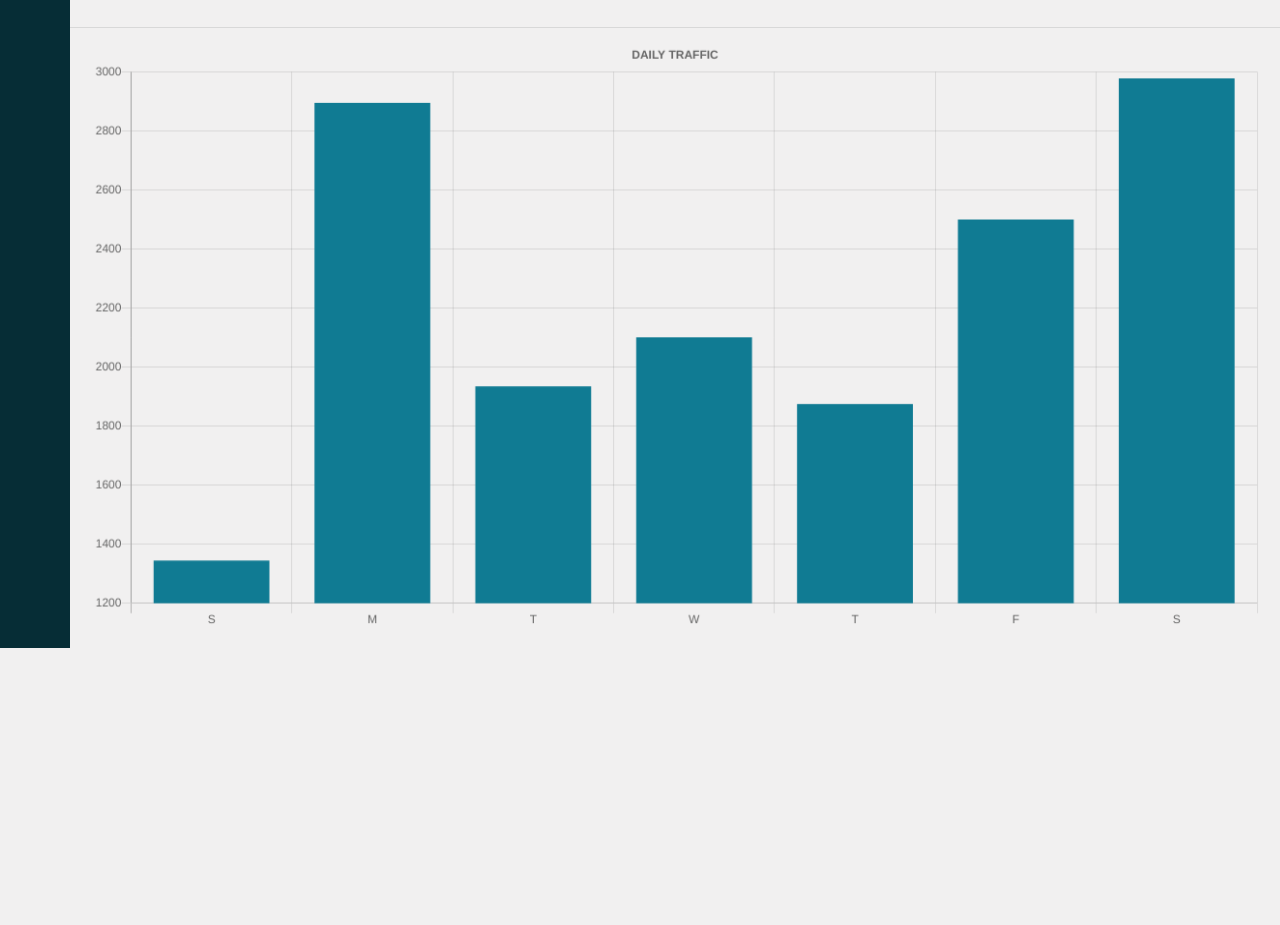
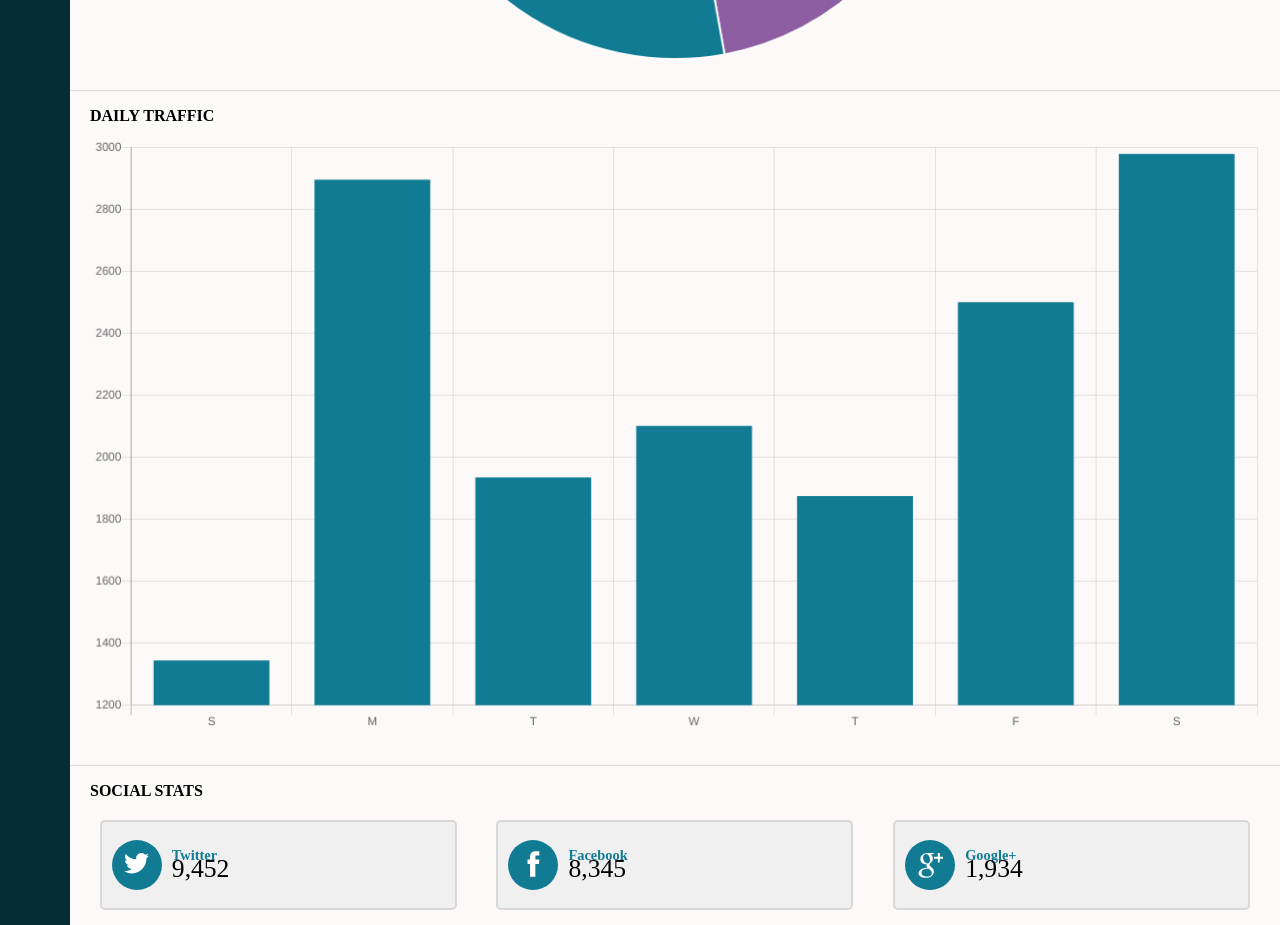
Before and after one commit to rrorrolfo/webAppDashboard, a plain HTML site: page index.html in a window 1280 px wide. Shown: the part 1449-2374 px from the top of the page. Before the commit the page ends 2097 px from the top, so only its background shows below. Drawn offline with nearby package versions, Linux system fonts and the light colour scheme; a web font is replaced by a local one.

Commit message:
Added and styled social stats section and added h3 to every section

```diff
--- a/css/style.css
+++ b/css/style.css
@@ -7,6 +7,12 @@
 
 ul {
     list-style: none;
+}
+
+h3 {
+    padding-left: 20px;
+    font-size: 1rem;
+    margin-bottom: 5px;
 }
 
 /**********   COLORS ****************/
@@ -21,7 +27,7 @@
 /**********   GRID LAYOUT ****************/
 
 body {
-    background-color: var(--light-white);
+    background-color: var(--white-color);
     display: grid;
     grid-template-columns: 70px 1fr;
     grid-template-rows: 70px 1fr;
@@ -56,7 +62,8 @@
 header,
 #user,
 #search_bar h2,
-#search_bar div {
+#search_bar div,
+.channel_stats {
     display: flex;
     align-items: center;
 }
@@ -162,6 +169,7 @@
     border-left: 2px solid var(--light-grey);
     text-align: right;
     padding-right: 20px;
+    background-color: var(--light-white);
 }
 
 #magnifier-image {
@@ -230,4 +238,65 @@
     padding: 10px 20px 0;
 }
 
-/**********  BAR CHART ****************/
+/**********  SOCIAL MEDIA INFO ****************/
+
+#social_stats {
+    display: flex;
+    flex-wrap: wrap;
+    justify-content: space-around;
+    padding: 0 10px;
+}
+
+.channel_stats {
+    height: 90px;
+    flex-basis: 30%;
+    background-color: var(--light-white);
+    border-radius: 5px;
+    border: 2px solid var(--light-grey);
+}
+
+#social_stats h3 {
+    flex-basis: 100%;
+    padding-left: 10px;
+    margin-bottom: 20px;
+}
+
+.media_icon_1 {
+    height: 30px;
+    width: 30px;
+    margin-top: 8px;
+}
+
+.media_icon_2 {
+    height: 25px;
+    width: 25px;
+    margin-top: 13px;
+}
+
+.icon_wrapper {
+    height: 50px;
+    width: 50px;
+    background-color: var(--light-blue);
+    border-radius: 50%;
+    margin: 0 10px;
+    text-align: center;
+}
+
+.icon_wrapper path{
+    fill: #FFF;
+}
+
+.media_wrapper h4 {
+    font-size: .9rem;
+    color: var(--light-blue);
+}
+
+.media_wrapper h4,
+.media_wrapper p {
+    margin: 0;
+}
+
+.media_wrapper p {
+    margin-top: -10px;
+    font-size: 1.6rem;
+}
--- a/index.html
+++ b/index.html
@@ -5,7 +5,7 @@
     <meta charset="utf-8">
     <meta name="viewport" content="width=device-width, initial-scale=1, shrink-to-fit=no">
 
-    <title>Dashboard | MyTaffic</title>
+    <title>Dashboard | MyTraffic</title>
 
     <link href="https://fonts.googleapis.com/css?family=Trirong" rel="stylesheet">
     <link href="https://fonts.googleapis.com/css?family=Cabin+Condensed" rel="stylesheet">
@@ -140,18 +140,80 @@
         </section>
 
         <section id="area_overview">
+            <h3>TRAFFIC</h3>
             <canvas id="area-chart"></canvas>
         </section>
 
         <section id="donut_overview" class="separation_top">
+            <h3>MOBILE USERS</h3>
             <canvas id="donut_chart"></canvas>
         </section>
 
         <section id="bar_overview" class="separation_top">
+            <h3>DAILY TRAFFIC</h3>
             <canvas id="bar_chart"></canvas>
         </section>
 
-        <section id="social_stats">
+        <section id="social_stats" class="separation_top">
+            <h3>SOCIAL STATS</h3>
+
+            <div class="channel_stats">
+                <div class="icon_wrapper">
+                    <svg class="media_icon_2" version="1.1" id="Layer_1" xmlns="http://www.w3.org/2000/svg" xmlns:xlink="http://www.w3.org/1999/xlink" x="0px" y="0px"
+                    viewBox="0 0 32 32" style="enable-background:new 0 0 32 32;" xml:space="preserve">
+                    <path fill="red" d="M32,3.1c-1.2,0.5-2.4,0.9-3.8,1c1.4-0.8,2.4-2.1,2.9-3.6c-1.3,0.8-2.7,1.3-4.2,1.6C25.8,0.8,24,0,22.2,0
+                   c-3.6,0-6.6,2.9-6.6,6.6c0,0.5,0.1,1,0.2,1.5C10.3,7.8,5.5,5.2,2.2,1.2c-0.6,1-0.9,2.1-0.9,3.3c0,2.3,1.2,4.3,2.9,5.5
+                   c-1.1,0-2.1-0.3-3-0.8c0,0,0,0.1,0,0.1c0,3.2,2.3,5.8,5.3,6.4c-0.6,0.1-1.1,0.2-1.7,0.2c-0.4,0-0.8,0-1.2-0.1
+                   c0.8,2.6,3.3,4.5,6.1,4.6c-2.2,1.8-5.1,2.8-8.2,2.8c-0.5,0-1.1,0-1.6-0.1c2.9,1.9,6.4,3,10.1,3c12.1,0,18.7-10,18.7-18.7
+                   c0-0.3,0-0.6,0-0.8C30,5.6,31.1,4.4,32,3.1z"/>
+                    </svg>
+                </div>
+
+                <div class="media_wrapper">
+                    <h4>Twitter</h4>
+                    <p>9,452</p>
+                </div>
+            </div>
+
+            <div class="channel_stats">
+                <div class="icon_wrapper">
+                    <svg class="media_icon_1" enable-background="new 0 0 56.693 56.693" height="56.693px" id="Layer_1" version="1.1" viewBox="0 0 56.693 56.693" width="56.693px" xml:space="preserve" xmlns="http://www.w3.org/2000/svg" xmlns:xlink="http://www.w3.org/1999/xlink"><path fill="green" d="M40.43,21.739h-7.645v-5.014c0-1.883,1.248-2.322,2.127-2.322c0.877,0,5.395,0,5.395,0V6.125l-7.43-0.029  c-8.248,0-10.125,6.174-10.125,10.125v5.518h-4.77v8.53h4.77c0,10.947,0,24.137,0,24.137h10.033c0,0,0-13.32,0-24.137h6.77  L40.43,21.739z"/></svg>
+                </div>
+
+                <div class="media_wrapper">
+                    <h4>Facebook</h4>
+                    <p>8,345</p>
+                </div>
+            </div>
+
+            <div class="channel_stats">
+                <div class="icon_wrapper">
+                    <svg class="media_icon_2" version="1.1" id="Layer_1" xmlns="http://www.w3.org/2000/svg" xmlns:xlink="http://www.w3.org/1999/xlink" x="0px" y="0px"
+                    viewBox="0 0 32 32" style="enable-background:new 0 0 32 32;" xml:space="preserve">
+                    <path fill="blue" d="M17.7,25.7c0-0.3,0-0.5-0.1-0.8c-0.1-0.2-0.1-0.5-0.2-0.7c-0.1-0.2-0.2-0.4-0.3-0.7c-0.2-0.2-0.3-0.4-0.4-0.6
+                   c-0.1-0.2-0.3-0.3-0.5-0.6c-0.2-0.2-0.4-0.4-0.5-0.5c-0.1-0.1-0.3-0.3-0.6-0.5c-0.3-0.2-0.5-0.4-0.6-0.4s-0.3-0.2-0.6-0.4
+                   c-0.3-0.2-0.5-0.4-0.6-0.4c-0.2,0-0.5,0-1,0c-0.7,0-1.4,0-2,0.1c-0.7,0.1-1.4,0.2-2.1,0.5c-0.7,0.2-1.3,0.5-1.9,0.9s-1,0.8-1.3,1.4
+                   c-0.3,0.6-0.5,1.3-0.5,2.1c0,0.9,0.2,1.7,0.7,2.3c0.5,0.7,1.1,1.2,1.8,1.6s1.5,0.7,2.3,0.9s1.6,0.3,2.4,0.3c0.8,0,1.5-0.1,2.2-0.2
+                   c0.7-0.2,1.3-0.4,1.9-0.8c0.6-0.3,1.1-0.8,1.4-1.4C17.5,27.2,17.7,26.5,17.7,25.7z M15.4,9.1c0-0.8-0.1-1.6-0.3-2.5
+                   c-0.2-0.9-0.5-1.7-0.9-2.5c-0.4-0.8-0.9-1.5-1.6-2c-0.7-0.5-1.5-0.8-2.3-0.8c-1.2,0-2.1,0.4-2.8,1.3c-0.7,0.9-1,1.9-1,3.2
+                   c0,0.6,0.1,1.2,0.2,1.9c0.1,0.7,0.4,1.3,0.7,2c0.3,0.7,0.7,1.3,1.1,1.8c0.4,0.5,0.9,1,1.5,1.3c0.6,0.3,1.2,0.5,1.9,0.5
+                   c1.2,0,2.1-0.4,2.7-1.2C15.1,11.4,15.4,10.4,15.4,9.1z M12.9,0h8.4l-2.6,1.5h-2.6c0.9,0.6,1.6,1.4,2.1,2.4s0.8,2.1,0.8,3.2
+                   c0,0.9-0.1,1.8-0.4,2.5c-0.3,0.7-0.7,1.3-1.1,1.8c-0.4,0.4-0.8,0.9-1.3,1.2c-0.4,0.4-0.8,0.8-1.1,1.2c-0.3,0.4-0.4,0.8-0.4,1.3
+                   c0,0.3,0.1,0.7,0.3,1c0.2,0.3,0.5,0.6,0.8,0.9c0.3,0.3,0.7,0.6,1.1,0.9c0.4,0.3,0.8,0.7,1.2,1.1c0.4,0.4,0.8,0.8,1.1,1.3
+                   c0.3,0.5,0.6,1,0.8,1.6c0.2,0.6,0.3,1.3,0.3,2c0,2.1-0.9,3.9-2.7,5.4c-1.9,1.7-4.6,2.5-8.1,2.5c-0.8,0-1.5-0.1-2.3-0.2
+                   c-0.8-0.1-1.6-0.3-2.3-0.6c-0.8-0.3-1.5-0.7-2.1-1.1c-0.6-0.4-1.1-1-1.5-1.7C1,27.6,0.8,26.9,0.8,26c0-0.8,0.2-1.6,0.7-2.6
+                   c0.4-0.8,1-1.5,1.8-2.1c0.8-0.6,1.8-1.1,2.8-1.4c1-0.3,2-0.5,3-0.7c0.9-0.1,1.9-0.2,2.9-0.3c-0.8-1.1-1.2-2-1.2-2.9
+                   c0-0.2,0-0.3,0-0.5c0-0.1,0.1-0.3,0.1-0.4c0-0.1,0.1-0.2,0.2-0.4c0.1-0.2,0.1-0.3,0.1-0.4c-0.5,0.1-1,0.1-1.3,0.1
+                   c-1.9,0-3.5-0.6-4.9-1.9c-1.4-1.3-2-2.8-2-4.7c0-1.8,0.6-3.4,1.8-4.8C6,1.7,7.5,0.8,9.3,0.4C10.5,0.1,11.7,0,12.9,0z M32.8,4.9v2.5
+                   h-4.9v4.9h-2.5V7.4h-4.9V4.9h4.9V0h2.5v4.9H32.8z"/>
+                    </svg>
+                </div>
+
+                <div class="media_wrapper">
+                    <h4>Google+</h4>
+                    <p>1,934</p>
+                </div>
+            </div>
 
         </section>
 
--- a/js/charts.js
+++ b/js/charts.js
@@ -40,7 +40,7 @@
     options: {
             legend: { display: false },
             title:{
-                display: true,
+                display: false,
                 text: 'TRAFFIC'
               }
     }
@@ -62,7 +62,7 @@
     },
     options: {
       title: {
-        display: true,
+        display: false,
         text: 'MOBILE USERS'
       }
     }
@@ -78,8 +78,9 @@
       labels: ["S", "M", "T", "W", "T", "F", "S"],
       datasets: [
         {
-          label: "Population (millions)",
+          label: "Traffic",
           backgroundColor: ["#107B93","#107B93","#107B93","#107B93","#107B93","#107B93","#107B93"],
+          hoverBackgroundColor: "#062D36",
           data: [1345,2895,1935,2101,1875,2500, 2978]
         }
       ]
@@ -87,7 +88,7 @@
     options: {
       legend: { display: false },
       title: {
-        display: true,
+        display: false,
         text: 'DAILY TRAFFIC'
       }
     }
```
